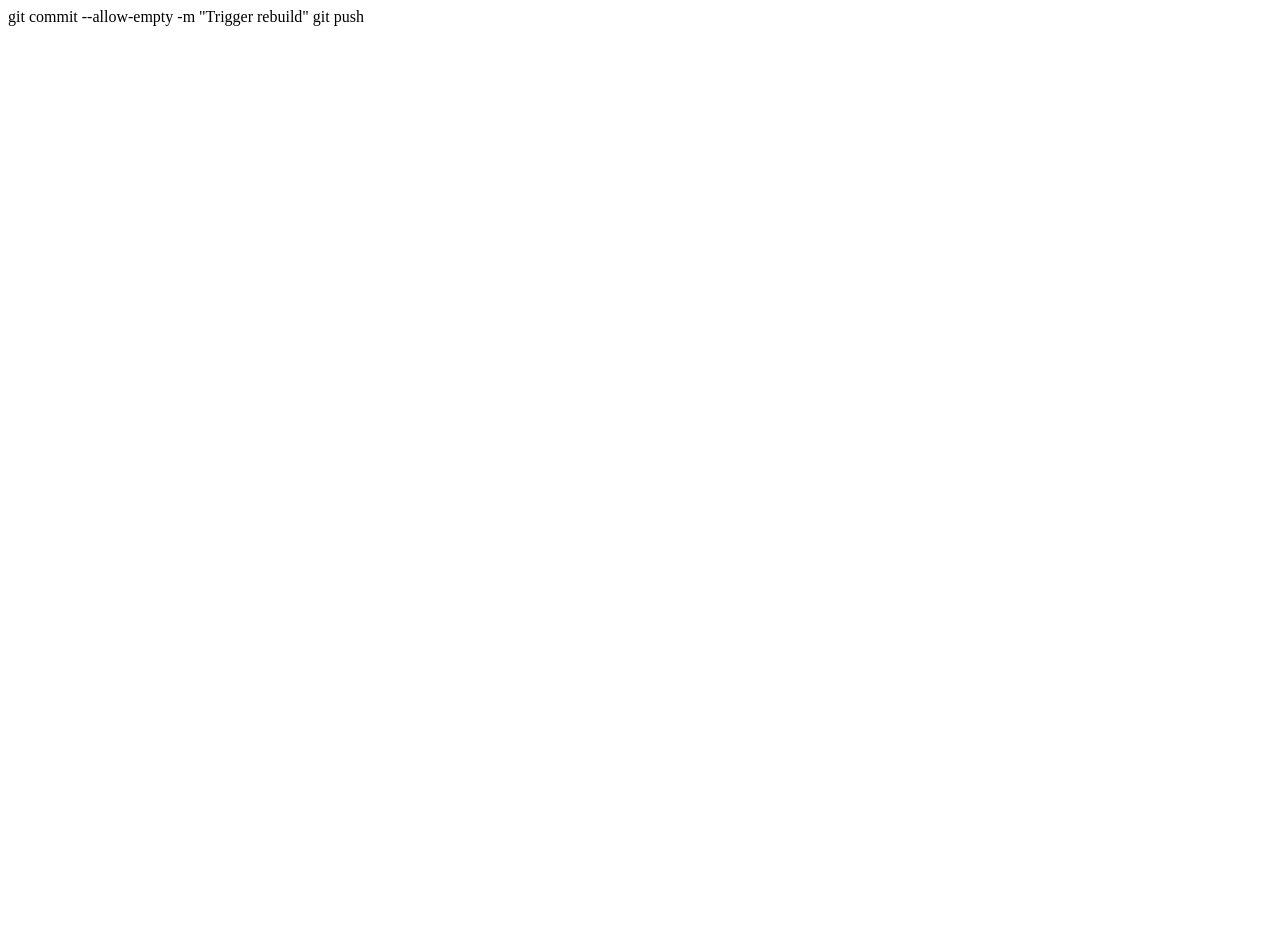
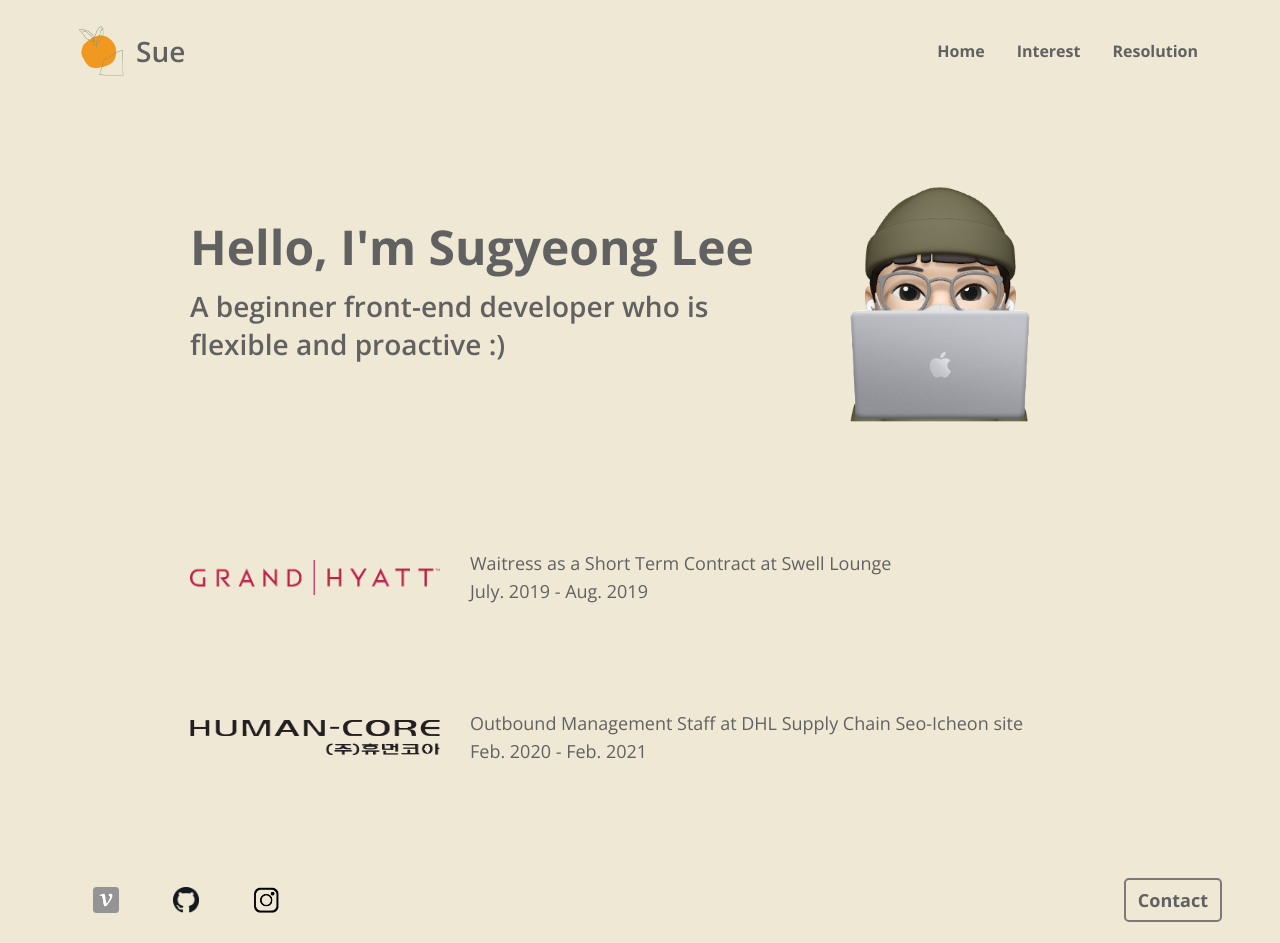
Before and after one commit to sugyinbrs/My-Homepage, a plain HTML site: page index.html in a window 1280 px wide. Before the commit the page ends 800 px from the top, so only its background shows below. Drawn offline with nearby package versions, Linux system fonts and the light colour scheme.

Commit message:
index.html

```diff
--- a/index.html
+++ b/index.html
@@ -1,2 +1,71 @@
-git commit --allow-empty -m "Trigger rebuild"
-git push
+<!DOCTYPE html>
+<html>
+  <head>
+    <meta charset="utf-8">
+    <title>About me</title>
+    <meta name="description" content="Portfolio for begginer web developer Sue">
+    <meta name="author" content="Sue">
+    <link rel="stylesheet" href="style.css">
+    <link rel="icon" type="image/png" href="imgs/favicon.png">
+    <script src="https://kit.fontawesome.com/364e1d62d2.js" crossorigin="anonymous"></script>
+    <link rel="preconnect" href="https://fonts.googleapis.com">
+    <link rel="preconnect" href="https://fonts.gstatic.com" crossorigin>
+    <link href="https://fonts.googleapis.com/css2?family=Open+Sans:wght@400;600;700&display=swap" rel="stylesheet">
+  </head>
+  <body>
+    <!-- Navbar -->
+    <nav id="navbar">
+      <div class="navbar__logo">
+        <img src="imgs/favicon.png" alt="An orange logo" class="navbar__logo__img">
+        <a href="#">Sue</a>
+      </div>
+      <div class="navbar__menu">
+        <a href="index.html" class="navbar__menu__item">Home</a>
+        <a href="interest.html" class="navbar__menu__item">Interest</a>
+        <a href="resolution.html" class="navbar__menu__item">Resolution</a>
+      </div>
+    </nav>
+    <!-- Index -->
+    <nav id="index">
+      <div class="index__home">
+        <div class="index__home__left">
+          <h1 class="index__title">Hello, I'm Sugyeong Lee</h1>
+          <h2 class="index__description">A beginner front-end developer who is flexible and proactive :)</h2>
+        </div>
+        <img src="imgs/emoji-sue.png" alt="Sue's profile photo" class="index__profile">
+      </div>
+      <div class="index__jobs">
+        <div class="job">
+          <img src="imgs/Grand-Hyatt-logo.png" alt="Grand Hyatt brand logo" class="job__logo1">
+          <div class="job__description">
+            <p class="job__name">Waitress as a Short Term Contract at Swell Lounge</p>
+            <p class="job__period">July. 2019 - Aug. 2019</p>
+          </div>
+        </div>
+        <div class="job">
+          <img src="imgs/HC-logo.png" alt="Human Core brand logo" class="job__logo2">
+          <div class="job__description">
+            <p class="job__name">Outbound Management Staff at DHL Supply Chain Seo-Icheon site</p>
+            <p class="job__period">Feb. 2020 - Feb. 2021</p>
+          </div>
+        </div>
+      </div>
+    </nav>
+    <!-- Contact -->
+    <section id="contact">
+      <ul class="contact__list">
+        <li>
+          <a href="https://velog.io/@sugyinbrs" target=_blank><img src="imgs/velog-icon(black).png" alt="Velog icon" class="contact__icon"></a>
+        </li>
+        <li>
+          <a href="https://github.com/sugyinbrs" target=_blank><img src="imgs/github-icon.png" alt="Github icon" class="contact__icon"></a>
+        </li>
+        <li>
+          <a href="https://www.instagram.com/irreplaceavle/" target=_blank><img src="imgs/ins-logo.png" alt="Instagram icon" class="contact__icon"></a>
+        </li>
+      </ul>
+      <a href="#" class="contact__email">Contact</a>
+      </div>
+    </section>
+  </body>
+</html>
```
